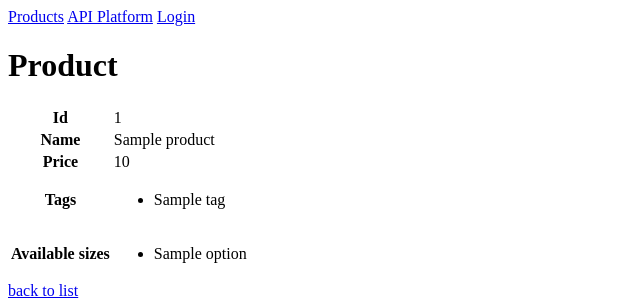
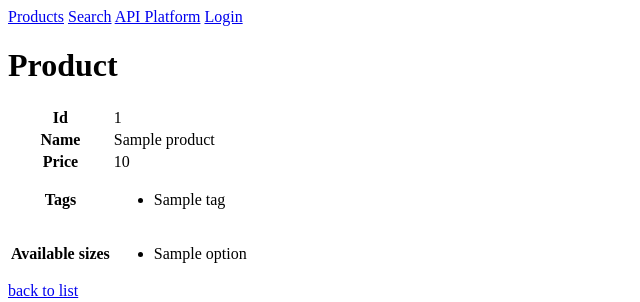
Before and after one commit to kevin-blanchet/symfony-catalog-poc, a Symfony app: template templates/product/show.html.twig in a window 1280 px wide. Shown: the top 302 px of the page, without its empty margins (0-640 px from the left). Run offline with Twig, Linux system fonts and the light colour scheme; the template is opened without the code that fills it: most values are stand-ins (such as "Sample title", 1, 10 or a date in 2020); some libraries are stand-ins or nearby versions.

Commit message:
Update base.html.twig
Added link to search form in header

```diff
--- a/templates/base.html.twig
+++ b/templates/base.html.twig
@@ -16,6 +16,7 @@
     <body>
         <header>
             <a href="{{ path('app_product_index') }}">Products</a>
+            <a href="{{ path('app_product_search_index') }}">Search</a>
             <a href="/api">API Platform</a>
             {% if is_granted('ROLE_USER') %}
                 <a href="{{ path('app_logout') }}">Logout</a>
```
